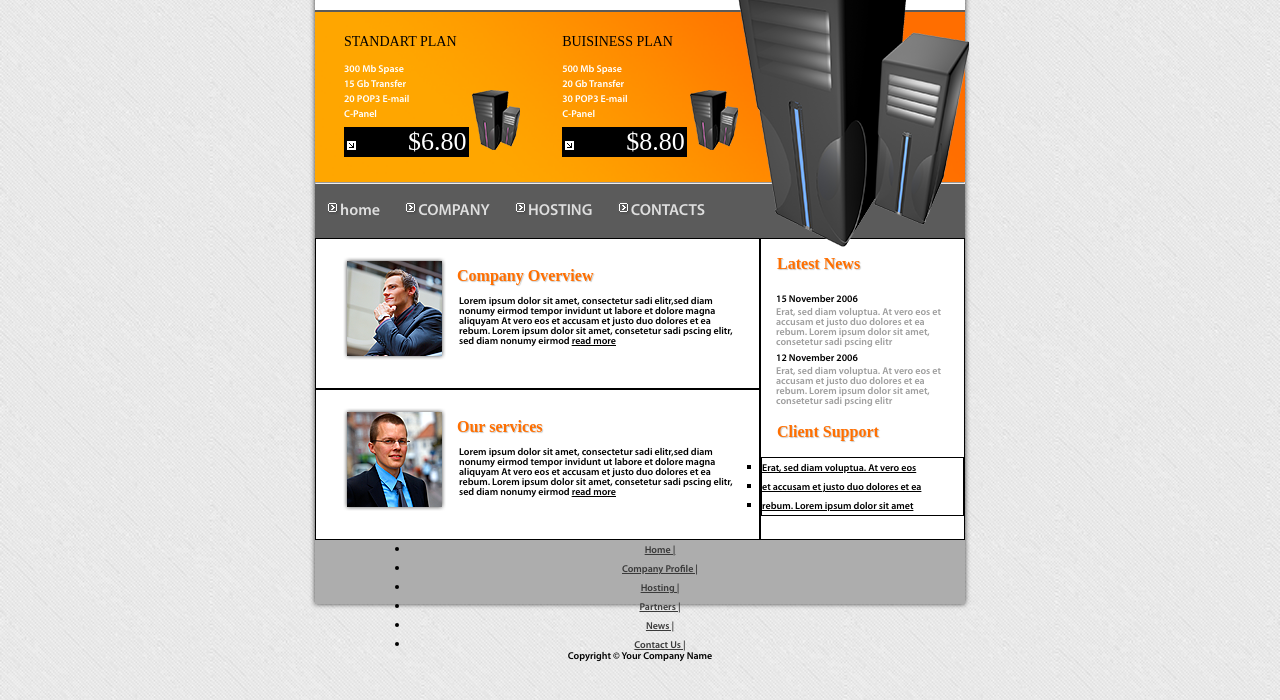
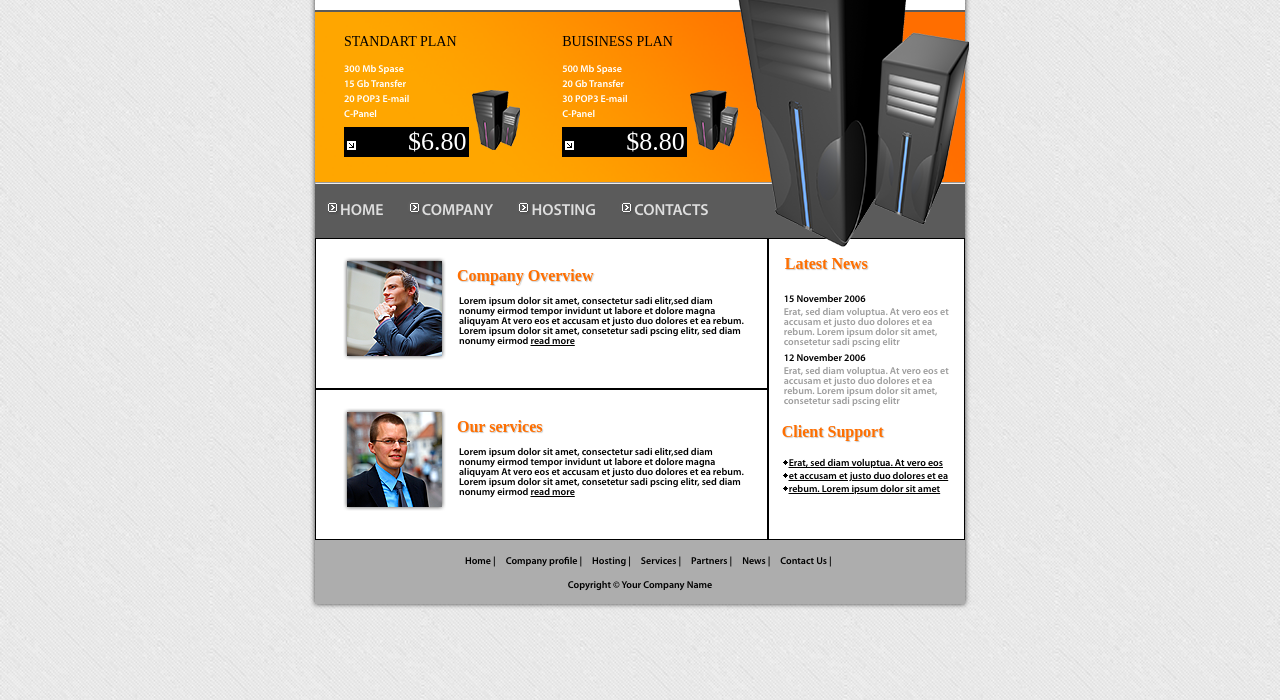
Before and after one commit to stas763/business-hosting-02-05-2019, a plain HTML site: page index.html in a window 1280 px wide. Shown: the part 100-800 px from the top of the page. Drawn offline with Linux system fonts and the light colour scheme; files whose address does not match are found by name.

Commit message:
list changes

```diff
--- a/css/index.css
+++ b/css/index.css
@@ -136,13 +136,12 @@ nav {
   background-color: #5b5b5b;
   width: 650px;
   height: 54px;
-
 }
 
 nav>ul {
-  list-style: none; /*убираем маркеры списка*/
-  margin: 0; /*убираем верхнее и нижнее поле, равное 1em*/
-  padding-left: 0; /*убираем левый отступ, равный 40px*/
+  list-style: none;
+  margin: 0;
+  padding-left: 0;
 }
 
 nav>ul>li {
@@ -155,18 +154,8 @@ nav>ul>li>a {
   padding: 0 10px;
   text-decoration: none;
   line-height: 54px;
+  text-transform: uppercase;
 }
-
-/* ul {
-  margin: 0;
-  padding: 0;
-  list-style: none;
-  height: 54px;
-} */
-
-/* ul li {
-  float: left;
-} */
 
 .big_servak {
   z-index: 22;
@@ -240,37 +229,46 @@ span.subsection {
 .grid {
   display: grid;
   grid-template-areas: "a a c"
-    "b b c"
+                       "b b c"
 }
 
-.footer, .link {
+footer, .link {
   margin: 0;
 }
 
-#footetr_menu {
-  width: 500px;
+.list_footer>ul {
+  list-style: none;
+  overflow: hidden;
+  width: 400px;
   margin: 0 auto;
 }
 
-#footetr_menu>li {
-  text-align: center;
+.list_footer>ul>li {
+  float: left;
+  margin: 15px 5px;
+  color: black;
+  font-weight: 600;
+  font-size: 10px;
 }
 
-.l {
-  line-height: 2px;
-  font-size: 10px;
-  color: black;
-  margin: 0;
-  text-decoration: underline;
-  /* -webkit-box-sizing: border-box;
-     -moz-box-sizing: border-box;
-          box-sizing: border-box; */
+.client_support>ul {
+  list-style: none;
+  padding: 0;
+  padding-left: 13px;
 }
 
-ul.withsquare {
-  list-style: square;
-  padding: 0;
-  border: 1px solid black;
+.client_support>ul>li {
+  text-decoration: underline;
+  font-size: 10px;
+}
+
+.client_support>ul>li>a {
+  color: black;
+}
+
+.client_support>h3 {
+  margin-top: 16px;
+  margin-left: 13px;
 }
 
 .big {
--- a/index.html
+++ b/index.html
@@ -43,18 +43,15 @@
         </div>
     </div>
     <hr>
-
     <nav>
-      <ul>
-        <li><a href="#"><img src="images/item.png" alt="">home</a></li>
-        <li><a href="#"><img src="images/item.png" alt="">COMPANY</a></li>
-        <li><a href="#"><img src="images/item.png" alt="">HOSTING</a></li>
-        <li><a href="#"><img src="images/item.png" alt="">CONTACTS</a></li>
-      </ul>
+        <ul>
+            <li><a href="#"><img src="images/item.png" alt="">home</a></li>
+            <li><a href="#"><img src="images/item.png" alt="">company</a></li>
+            <li><a href="#"><img src="images/item.png" alt="">hosting</a></li>
+            <li><a href="#"><img src="images/item.png" alt="">contacts</a></li>
+        </ul>
     </nav>
     <div class="grid">
-
-
         <div class="article">
             <table>
                 <tr>
@@ -62,7 +59,8 @@
                     <td valingn="top">
                         <h3>Company Overview</h3>
                         <p class="art">
-                            <span class="section_">Lorem ipsum dolor sit amet, consectetur sadi elitr,</span>sed diam nonumy eirmod tempor invidunt ut labore et dolore magna aliquyam At vero eos et accusam et justo duo dolores et ea rebum. Lorem ipsum dolor sit amet, consetetur sadi pscing elitr, sed diam nonumy eirmod <span class="artlink">read more</span>
+                            <span class="section_">Lorem ipsum dolor sit amet, consectetur sadi elitr,</span>sed diam nonumy eirmod tempor invidunt ut labore et dolore magna aliquyam At vero eos et accusam et justo duo dolores et ea rebum. Lorem
+                            ipsum dolor sit amet, consetetur sadi pscing elitr, sed diam nonumy eirmod <span class="artlink">read more</span>
                         </p>
                     </td>
                 </tr>
@@ -75,13 +73,13 @@
                     <td valingn="top">
                         <h3>Our services</h3>
                         <p class="art">
-                            <span class="section_">Lorem ipsum dolor sit amet, consectetur sadi elitr,</span>sed diam nonumy eirmod tempor invidunt ut labore et dolore magna aliquyam At vero eos et accusam et justo duo dolores et ea rebum. Lorem ipsum dolor sit amet, consetetur sadi pscing elitr, sed diam nonumy eirmod <span class="artlink">read more</span>
+                            <span class="section_">Lorem ipsum dolor sit amet, consectetur sadi elitr,</span>sed diam nonumy eirmod tempor invidunt ut labore et dolore magna aliquyam At vero eos et accusam et justo duo dolores et ea rebum. Lorem
+                            ipsum dolor sit amet, consetetur sadi pscing elitr, sed diam nonumy eirmod <span class="artlink">read more</span>
                         </p>
                     </td>
                 </tr>
             </table>
         </div>
-
         <div class="news">
             <h3>Latest News</h3>
             <span class="section">15 November 2006</span>
@@ -92,54 +90,32 @@
             <p>
                 <span class="subsection">Erat, sed diam voluptua. At vero eos et accusam et justo duo dolores et ea rebum. Lorem ipsum dolor sit amet, consetetur sadi pscing elitr</span>
             </p>
-
-
-
-
-
-
-
-
-
-
-            <h3>Client Support</h3>
-            <ul class="withsquare">
-                <li><a class="l" href="#">Erat, sed diam voluptua. At vero eos</a></li>
-                <li><a class="l" href="#">et accusam et justo duo dolores et ea</a></li>
-                <li><a class="l" href="#">rebum. Lorem ipsum dolor sit amet</a></li>
-            </ul>
-
+            <div class="client_support">
+                <h3>Client Support</h3>
+                <ul>
+                    <li><a href="#"><img src="images/star.png">Erat, sed diam voluptua. At vero eos</a></li>
+                    <li><a href="#"><img src="images/star.png">et accusam et justo duo dolores et ea</a></li>
+                    <li><a href="#"><img src="images/star.png">rebum. Lorem ipsum dolor sit amet</a></li>
+                </ul>
+            </div>
         </div>
-
-
-
-
-
-
-
-
-
-
     </div>
     <footer>
-        <div class="">
-            <ul id="footetr_menu">
-                <li><a class="f_m" href="#">Home |</a></li>
-                <li><a class="f_m" href="#">Company Profile |</a></li>
-                <li><a class="f_m" href="#">Hosting |</a></li>
-                <li><a class="f_m" href="#">Partners |</a></li>
-                <li><a class="f_m" href="#">News |</a></li>
-                <li><a class="f_m" href="#">Contact Us |</a></li>
+        <div class="list_footer">
+            <ul>
+                <li>Home |</li>
+                <li>Company profile |</li>
+                <li>Hosting |</li>
+                <li>Services |</li>
+                <li>Partners |</li>
+                <li>News |</li>
+                <li>Contact Us |</li>
             </ul>
         </div>
         <div class="copyright">
             <p>Copyright &copy; Your Company Name</p>
         </div>
-
     </footer>
-
-
-
 </body>
 
 </html>
```
Also changed, not shown: images/star.png (added).
